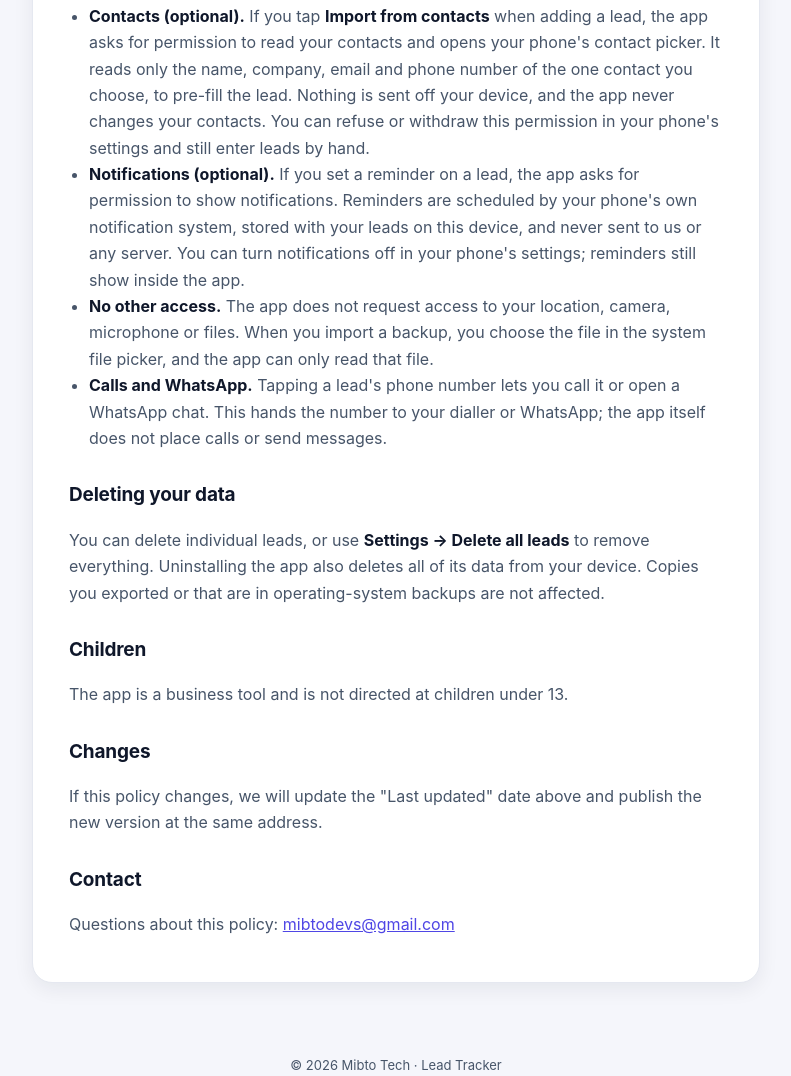
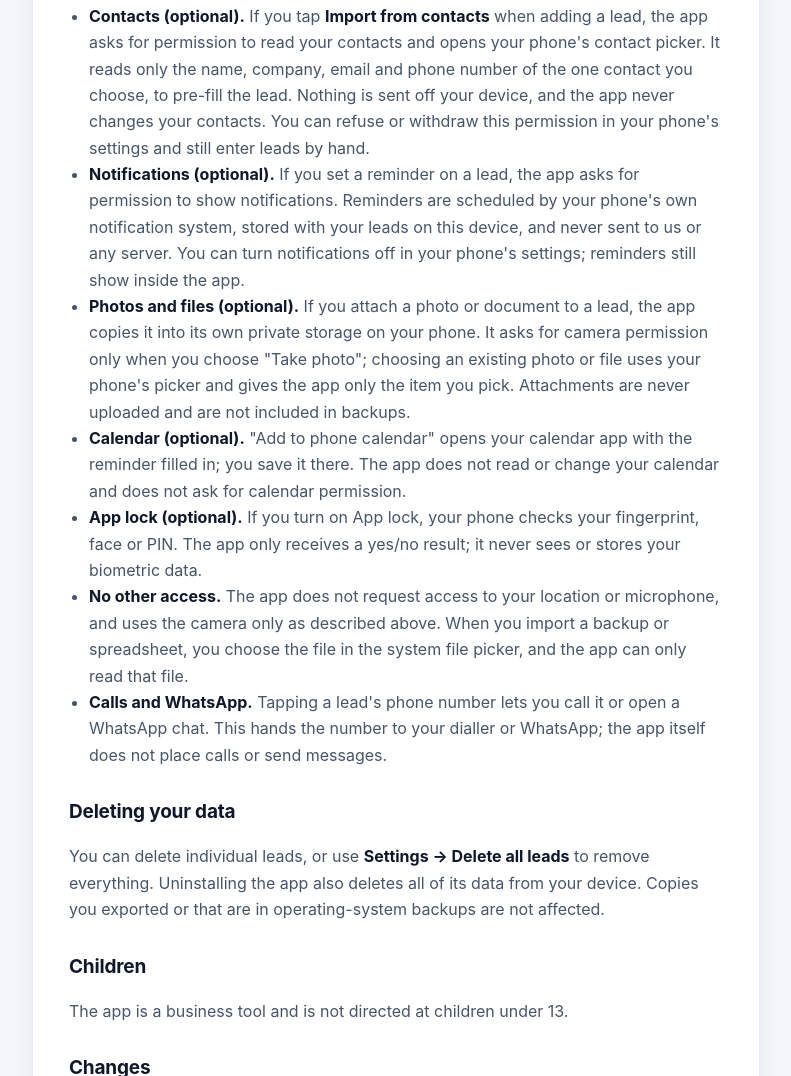
Before and after one commit to MibtoTech/leadtracker-privacy, a plain HTML site: page index.html in a window 1280 px wide. Shown: the part 1140-2216 px from the top of the page, without its empty margins (244-1035 px from the left). Drawn offline with Linux system fonts and the light colour scheme.

Commit message:
Privacy policy: photos/files, calendar and app lock
Co-Authored-By: Claude Opus 5.5 <noreply@anthropic.com>

```diff
--- a/index.html
+++ b/index.html
@@ -31,7 +31,7 @@
   <header>
     <div class="wrap">
       <h1>Lead Tracker Privacy Policy</h1>
-      <p>Last updated: 10 November 2026</p>
+      <p>Last updated: 13 November 2026</p>
     </div>
   </header>
   <main class="wrap">
@@ -61,7 +61,10 @@
       <ul>
         <li><strong>Contacts (optional).</strong> If you tap <strong>Import from contacts</strong> when adding a lead, the app asks for permission to read your contacts and opens your phone's contact picker. It reads only the name, company, email and phone number of the one contact you choose, to pre-fill the lead. Nothing is sent off your device, and the app never changes your contacts. You can refuse or withdraw this permission in your phone's settings and still enter leads by hand.</li>
         <li><strong>Notifications (optional).</strong> If you set a reminder on a lead, the app asks for permission to show notifications. Reminders are scheduled by your phone's own notification system, stored with your leads on this device, and never sent to us or any server. You can turn notifications off in your phone's settings; reminders still show inside the app.</li>
-        <li><strong>No other access.</strong> The app does not request access to your location, camera, microphone or files. When you import a backup, you choose the file in the system file picker, and the app can only read that file.</li>
+        <li><strong>Photos and files (optional).</strong> If you attach a photo or document to a lead, the app copies it into its own private storage on your phone. It asks for camera permission only when you choose &quot;Take photo&quot;; choosing an existing photo or file uses your phone's picker and gives the app only the item you pick. Attachments are never uploaded and are not included in backups.</li>
+        <li><strong>Calendar (optional).</strong> &quot;Add to phone calendar&quot; opens your calendar app with the reminder filled in; you save it there. The app does not read or change your calendar and does not ask for calendar permission.</li>
+        <li><strong>App lock (optional).</strong> If you turn on App lock, your phone checks your fingerprint, face or PIN. The app only receives a yes/no result; it never sees or stores your biometric data.</li>
+        <li><strong>No other access.</strong> The app does not request access to your location or microphone, and uses the camera only as described above. When you import a backup or spreadsheet, you choose the file in the system file picker, and the app can only read that file.</li>
         <li><strong>Calls and WhatsApp.</strong> Tapping a lead's phone number lets you call it or open a WhatsApp chat. This hands the number to your dialler or WhatsApp; the app itself does not place calls or send messages.</li>
       </ul>
 
```
